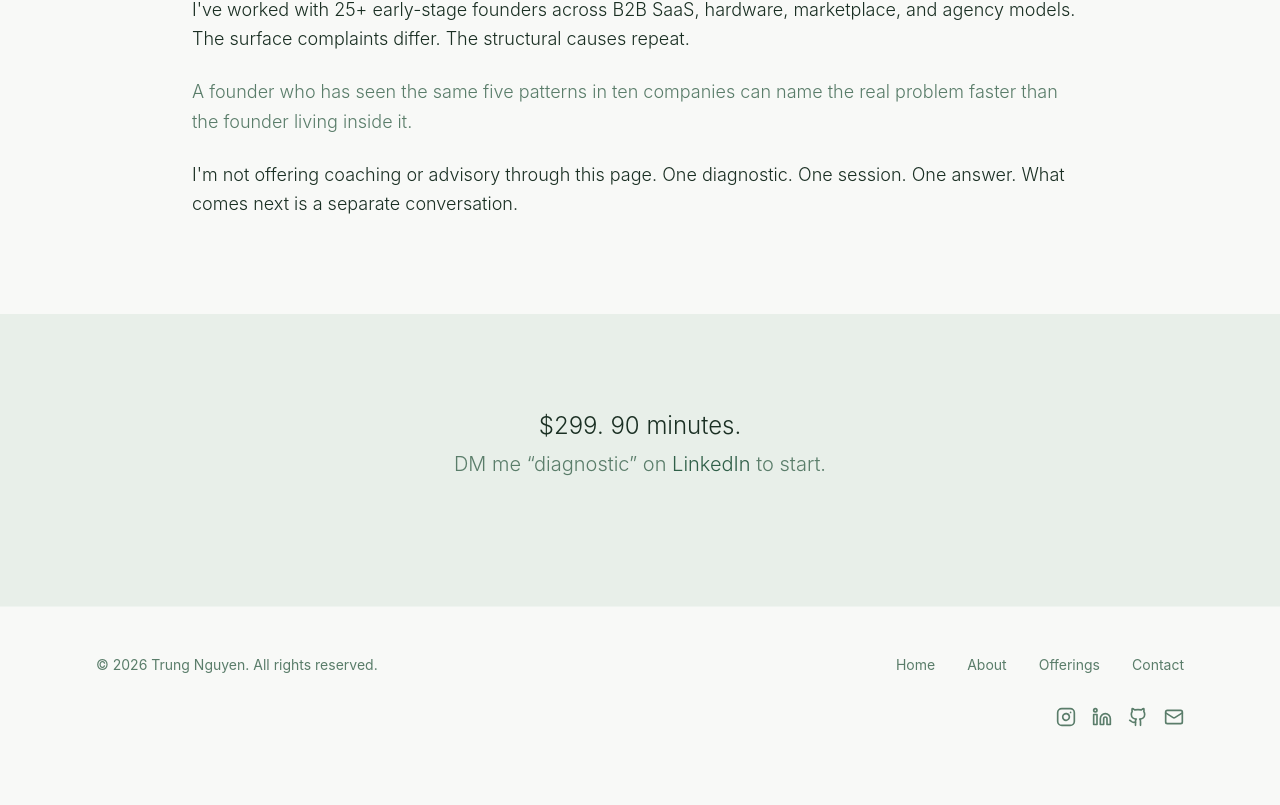
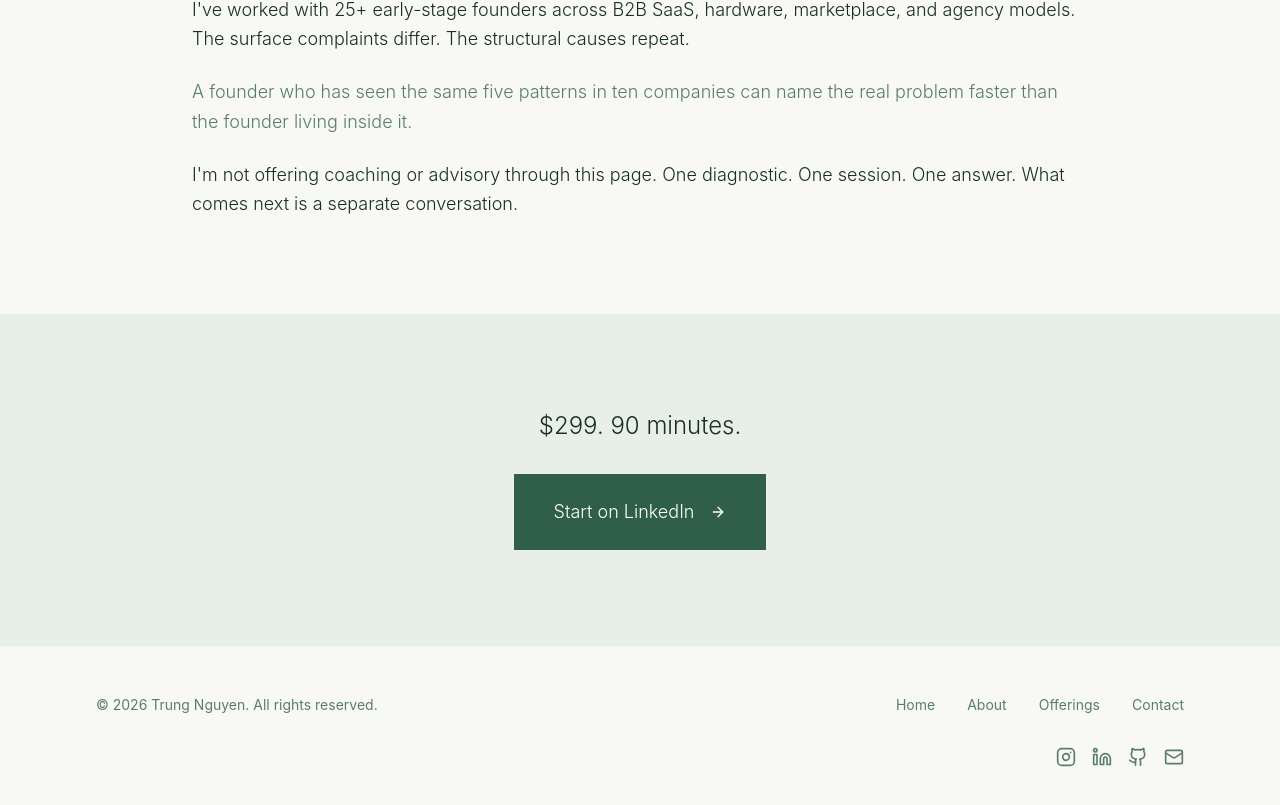
Before and after one commit to napcae/iamtrung.com, a Next.js app: page /founder-diagnostic in a window 1280 px wide. Shown: the part 2790-3595 px from the top of the page. Before the commit the page ends 3565 px from the top, so only its background shows below. Built offline with nearby package versions, Linux system fonts and the light colour scheme.

Commit message:
refine: make CTA a proper button, improve messaging
Changed from plain text 'DM me diagnostic' to professional button 'Start on LinkedIn'
with arrow icon and proper styling matching the earth design system.

https://claude.ai/code/session_018isX4Eyo8CndDasTW1YhdJ

```diff
--- a/app/founder-diagnostic/page.tsx
+++ b/app/founder-diagnostic/page.tsx
@@ -149,16 +149,18 @@ export default function FounderDiagnosticPage() {
         {/* Section 6: CTA */}
         <section className="py-24 px-6 md:px-12 lg:px-24 bg-earth-light">
           <div className="w-full max-w-3xl mx-auto text-center">
-            <p className="text-2xl font-light mb-2">
+            <p className="text-2xl font-light mb-8">
               $299. 90 minutes.
             </p>
-            <p className="text-xl text-earth-muted font-light mb-8">
-              DM me &ldquo;diagnostic&rdquo; on{" "}
-              <Link href="https://www.linkedin.com/in/trungfromberlin/" target="_blank" rel="noopener noreferrer" className="text-earth-accent hover:underline">
-                LinkedIn
-              </Link>{" "}
-              to start.
-            </p>
+            <Button
+              asChild
+              className="group bg-earth-accent hover:bg-earth-green text-white rounded-none px-10 py-6 h-auto font-light transition-all duration-300 text-lg"
+            >
+              <a href="https://www.linkedin.com/in/trungfromberlin/" target="_blank" rel="noopener noreferrer">
+                Start on LinkedIn
+                <ArrowRight className="ml-2 h-5 w-5 transition-transform group-hover:translate-x-1" />
+              </a>
+            </Button>
           </div>
         </section>
       </main>
```
